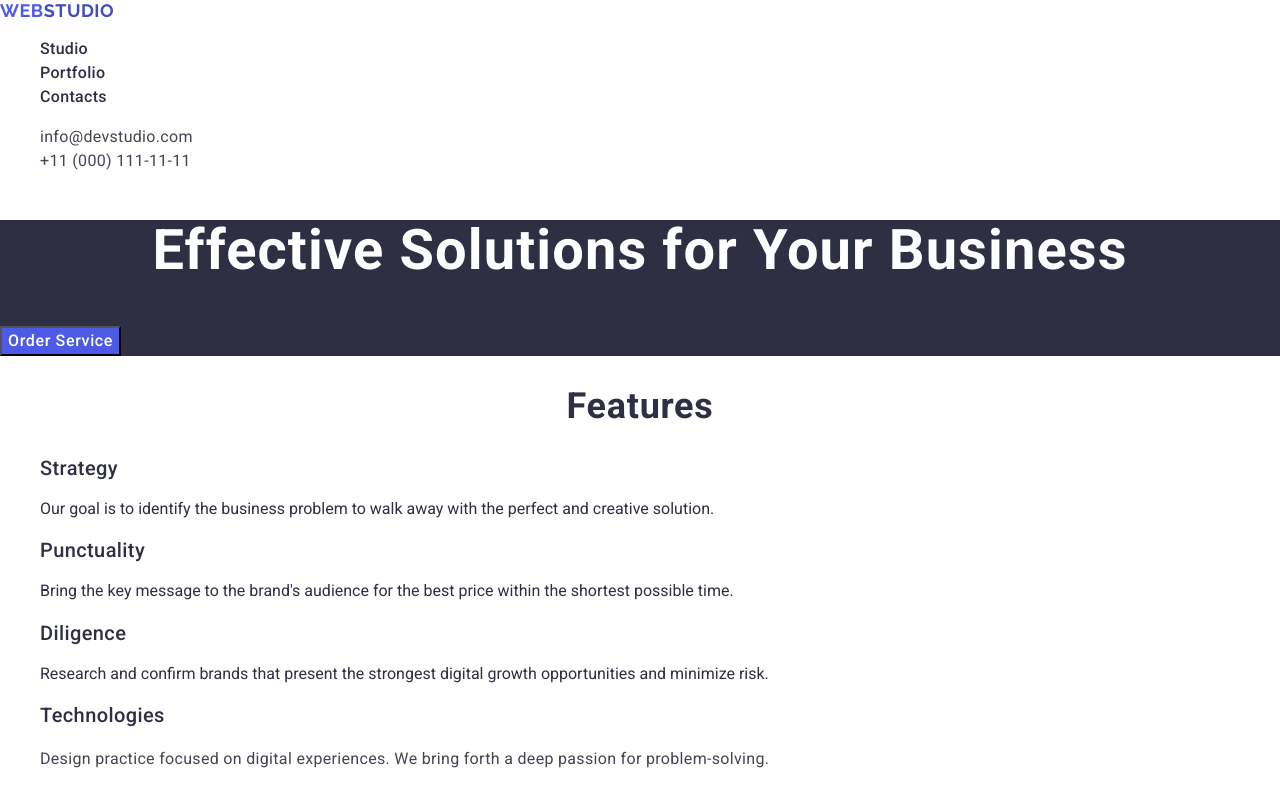
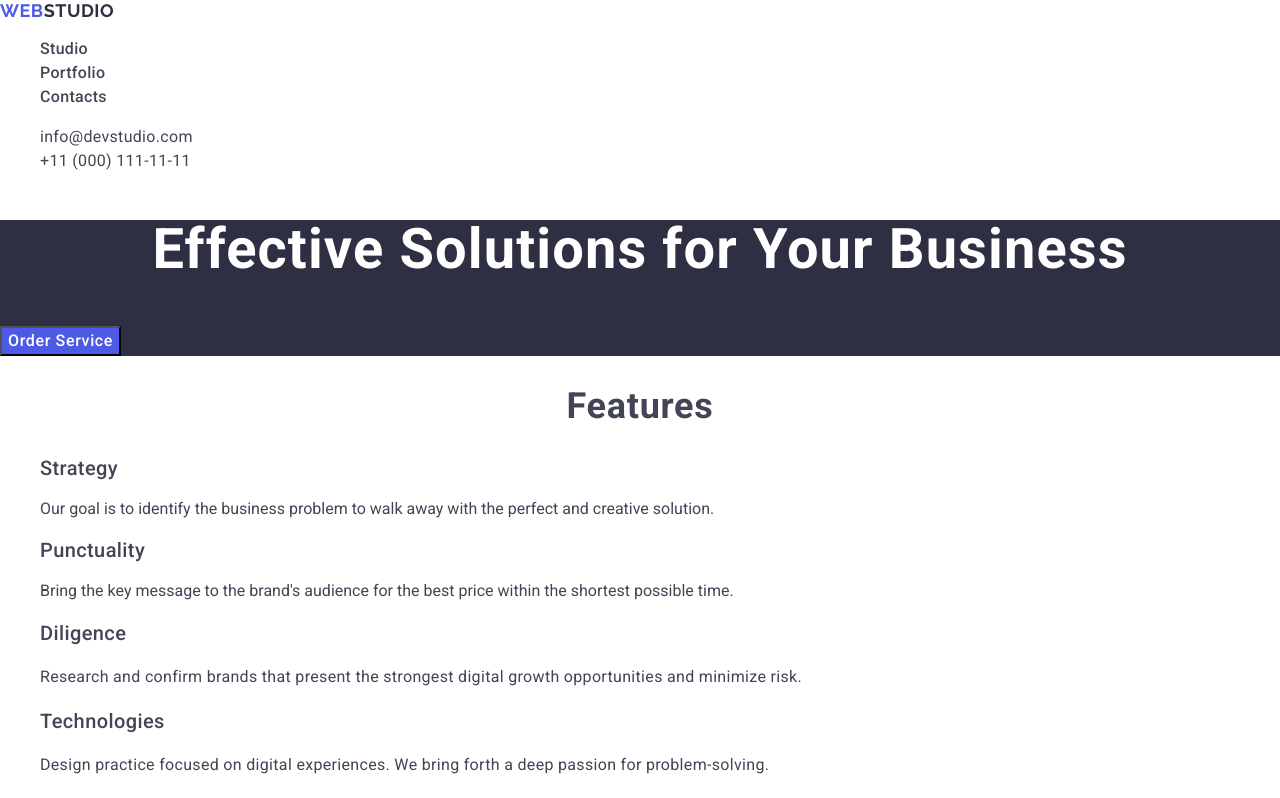
Before and after one commit to OleksandrKutovskyi/goit-markup-hw-02, a plain HTML site: page index.html in a window 1280 px wide. Shown: the top 798 px of the page. Drawn offline with nearby package versions, Linux system fonts and the light colour scheme.

Commit message:
update all

```diff
--- a/css/styles.css
+++ b/css/styles.css
@@ -14,14 +14,12 @@ button {
 }
 
 body {
-    font-family: "roboto", sans-serif;
-    color: #2e2f42;
+    font-family: "Roboto", sans-serif;
+    color: #434455;
     background-color: #ffffff;
 }
 
-.accent-color {
-    color: #4d5ae5;
-}
+
 
 .section-title {
     font-weight: 700;
@@ -35,16 +33,23 @@ body {
 /* ============ HEADER STYLES ============ */
 .page-logo {
     font-family: "Raleway", sans-serif;
-    font-weight: 700;
     font-size: 18px;
-    line-height: 1.16667;
+    line-height: 1.17;
     letter-spacing: 0.03em;
     text-transform: uppercase;
+    color: #4d5ae5;
+}
+
+.accent-color {
+    color: #4d5ae5;
+}
+
+.accent-color-header {
     color: #2e2f42;
 }
 
-.page-logo:hover,
-.page-logo:focus {
+.accent-color-header:hover,
+.accent-color-header:focus {
     color: #404bbf;
 }
 
@@ -85,14 +90,14 @@ body {
 
 .main-title {
     font-size: 56px;
-    line-height: 1.07143;
+    line-height: 1.07;
     letter-spacing: 0.02em;
     text-align: center;
     color: #ffffff;
 }
 
 .order-service-button {
-    font-family: inherit;
+    font-family: "Roboto", sans-serif;
     font-weight: 500;
     font-size: 16px;
     line-height: 1.5;
@@ -136,7 +141,7 @@ body {
 .our-team-list-fullname {
     font-weight: 500;
     font-size: 20px;
-    line-height: 1.2;
+    line-height: 1.11;
     letter-spacing: 0.02em;
     text-align: center;
 }
@@ -158,7 +163,7 @@ body {
 .portfolio-item-name {
     font-weight: 500;
     font-size: 20px;
-    line-height: 1.2;
+    line-height: 1.11;
     letter-spacing: 0.02em;
 }
 
@@ -173,6 +178,18 @@ body {
 
 .page-footer {
     background: #2e2f42;
+}
+
+.page-logo {
+    font-size: 18px;
+    line-height: 1.17;
+    letter-spacing: 0.03em;
+    text-transform: uppercase;
+    color: #4d5ae5;
+}
+
+.accent-color {
+    color: #4d5ae5;
 }
 
 .accent-color-footer {
--- a/index.html
+++ b/index.html
@@ -20,7 +20,9 @@
     <!-- ==========HEADER========== -->
     <header class="page-header">
       <nav class="page-nav">
-        <a class="page-logo" href="./index.html"><span class="accent-color">Web</span>Studio</a>
+        <a class="page-logo" href="./index.html"
+          ><span class="accent-color">Web</span><span class="accent-color-header">Studio</span></a
+        >
         <ul class="menu">
           <li class="menu-item"><a class="menu-link" href="">Studio</a></li>
           <li class="menu-item"><a class="menu-link" href="">Portfolio</a></li>
@@ -66,7 +68,7 @@
           </li>
           <li class="features-list-item">
             <h3 class="features-list-title">Diligence</h3>
-            <p>
+            <p class="features-item-text">
               Research and confirm brands that present the strongest digital growth opportunities
               and minimize risk.
             </p>
@@ -187,7 +189,7 @@
               width="360"
               height="300"
             />
-            <h3 class="portfolio-item-name">Screen Illustration</h3>
+            <h3 class="portfolio-item-name">Screen Illustrations</h3>
             <p class="portfolio-item-text">Design</p>
           </li>
           <li class="portfolio-list-item">
@@ -198,7 +200,7 @@
               width="360"
               height="300"
             />
-            <h3 class="portfolio-item-name">Online Cources</h3>
+            <h3 class="portfolio-item-name">Online Courses</h3>
             <p class="portfolio-item-text">Marketing</p>
           </li>
         </ul>
```
